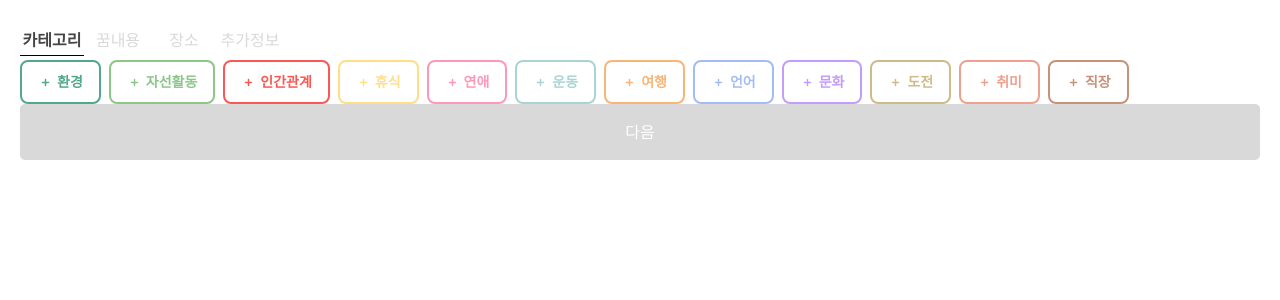
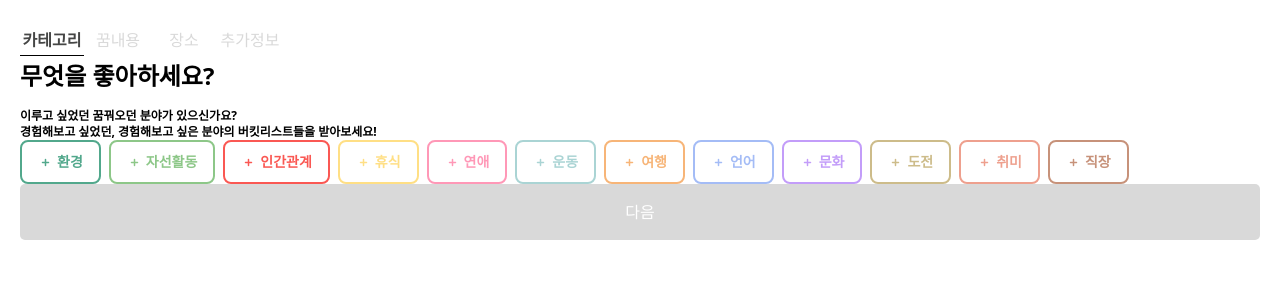
Before and after one commit to ggumms/ggumtle, a React (Vite) app in the folder frontend/: page /bucket/write in a window 1280 px wide. Shown: the top 300 px of the page. Built offline with nearby package versions, Linux system fonts and the light colour scheme.

Commit message:
[FE] Feat #60: 버킷 작성페이지 헤더 및 설명 문구 컴포넌트 개발
Change-Id: I94c183f3061ef723159755d1983de680c8f2b3fc

```diff
--- /dev/null
+++ b/frontend/src/components/PageDescription.tsx
@@ -0,0 +1,42 @@
+import React from 'react'
+
+interface IPageDescription {
+	title: string
+	desc1?: string
+	desc2?: string
+}
+type PageType = 'categoryWrite' | 'categoryJoin' | 'placeWrite' | 'additionalWrite'
+type PageDescriptionDataType = Record<PageType, IPageDescription>
+
+const pageDescriptionData: PageDescriptionDataType = {
+	categoryJoin: {
+		title: '무엇을 좋아하세요?',
+		desc1: '이루고 싶었던 꿈꿔오던 분야가 있으신가요?',
+		desc2: '경험해보고 싶었던, 경험해보고 싶은 분야의 버킷리스트들을 받아보세요!',
+	},
+	categoryWrite: { title: '카테고리 선택', desc1: '어떤 종류의 꿈을 꾸고 계신가요?' },
+	placeWrite: {
+		title: '이루고 싶은 꿈의 위치를 지정해 주세요',
+		desc1: '주소를 검색하고 지도로 상세 위치를 지정해 주세요',
+	},
+	additionalWrite: { title: '꿈에 대한 추가 정보를 설정해 주세요' },
+}
+
+interface IPageDescriptionProps {
+	type: PageType
+}
+const PageDescription = ({ type }: IPageDescriptionProps) => {
+	return (
+		<>
+			<h1 className="mb-4 text-2xl font-bold">{pageDescriptionData[type].title}</h1>
+			{pageDescriptionData[type].desc1 && (
+				<p className="text-xs font-bold text-subText">{pageDescriptionData[type].desc1}</p>
+			)}
+			{pageDescriptionData[type].desc2 && (
+				<p className="text-xs font-bold text-subText">{pageDescriptionData[type].desc2}</p>
+			)}
+		</>
+	)
+}
+
+export default PageDescription
--- a/frontend/src/pages/Bucket/AddBucket/CategoryInfo.tsx
+++ b/frontend/src/pages/Bucket/AddBucket/CategoryInfo.tsx
@@ -3,10 +3,12 @@ import React from 'react'
 import CategorySelect from '../../../components/CategorySelect'
 import { categoryData } from '../../../utils/category'
 import NavigateButton from '../../../components/NavigateButton'
+import PageDescription from '../../../components/PageDescription'
 
 const CategoryInfo = () => {
 	return (
 		<div>
+			<PageDescription type={'categoryJoin'} />
 			<CategorySelect categoryData={categoryData} />
 			{/* 페이지 전환 시 state를 유지하는지 테스트 하기 위한 버튼 */}
 			<NavigateButton path="/bucket/write/main" isDisable={true}>
```
